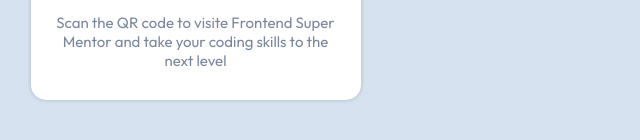
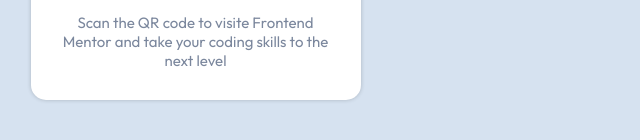
Before and after one commit to PhilippeItsMe/fe-qrCode-challenge, a plain HTML site: page index.html in a window 1280 px wide. Shown: the part 406-546 px from the top of the page, 0-640 px from the left. Drawn offline with Linux system fonts and the light colour scheme.

Commit message:
Correction

```diff
--- a/index.html
+++ b/index.html
@@ -10,7 +10,7 @@
        <main>
            <img src="/images/image-qr-code.png" alt="qrCodeImage">
            <h1>Improve your front-end skills by building projets</h1>
-           <p>Scan the QR code to visite Frontend Super Mentor and take your coding skills to the next level</p>
+           <p>Scan the QR code to visite Frontend Mentor and take your coding skills to the next level</p>
        </main>
    </body>
 </html>
```
